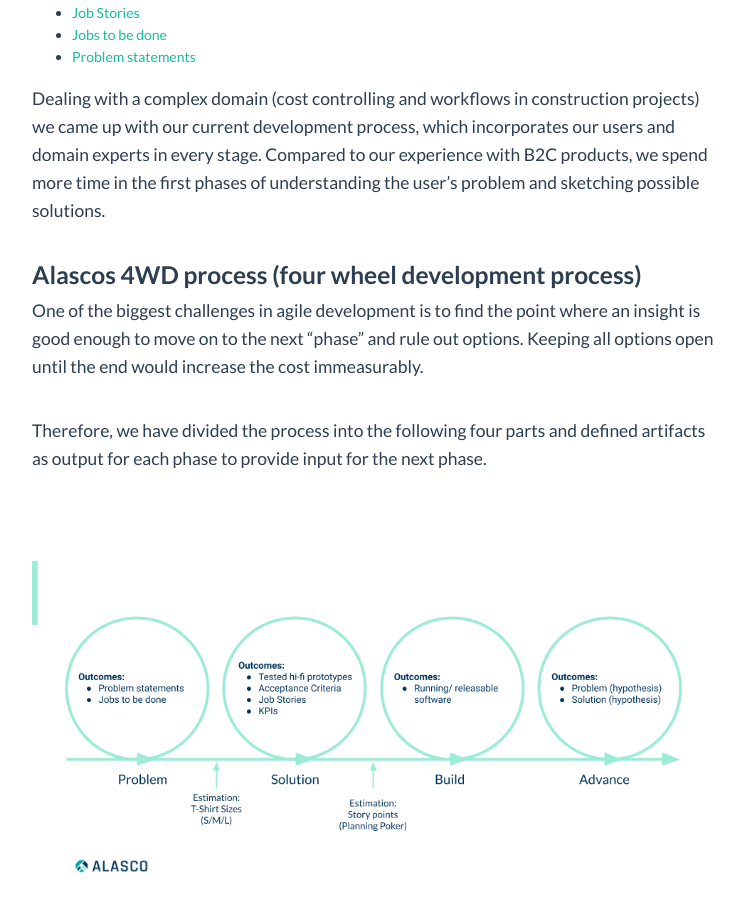
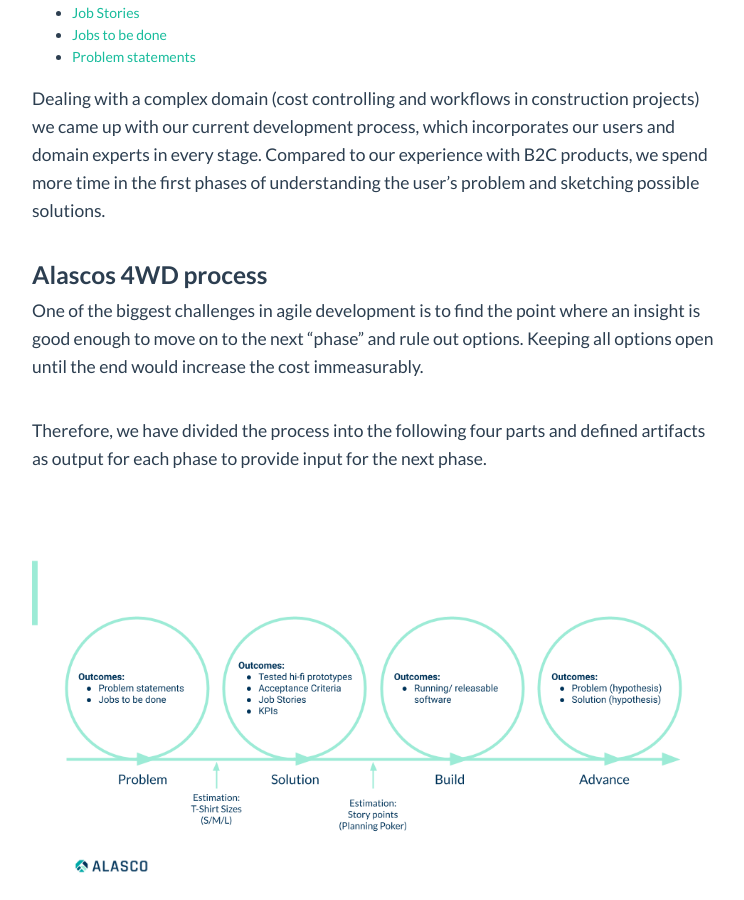
Before and after one commit to alasco-tech/alasco-tech.github.io, a Jekyll site: the page built from _posts/2019-09-27-alasco-dev-process.md, in a window 1280 px wide and 900 px high, scrolled down 1744 px. Shown: the whole window, without its empty margins (148-892 px from the left). Built offline with Jekyll 4.4.1, drawn with Linux system fonts in a browser that asks for light colours; comment, search, counter and statistics services are not loaded.

Commit message:
Update 2019-09-27-alasco-dev-process.md

```diff
--- a/_posts/2019-09-27-alasco-dev-process.md
+++ b/_posts/2019-09-27-alasco-dev-process.md
@@ -39,7 +39,7 @@
 
 Dealing with a complex domain (cost controlling and workflows in construction projects) we came up with our current development process, which incorporates our users and domain experts in every stage. Compared to our experience with B2C products, we spend more time in the first phases of understanding the user's problem and sketching possible solutions.
 
-### Alascos 4WD process (four wheel development process)
+### Alascos 4WD process
 One of the biggest challenges in agile development is to find the point where an insight is good enough to move on to the next "phase" and rule out options. Keeping all options open until the end would increase the cost immeasurably.
 
 Therefore, we have divided the process into the following four parts and defined artifacts as output for each phase to provide input for the next phase.
```
